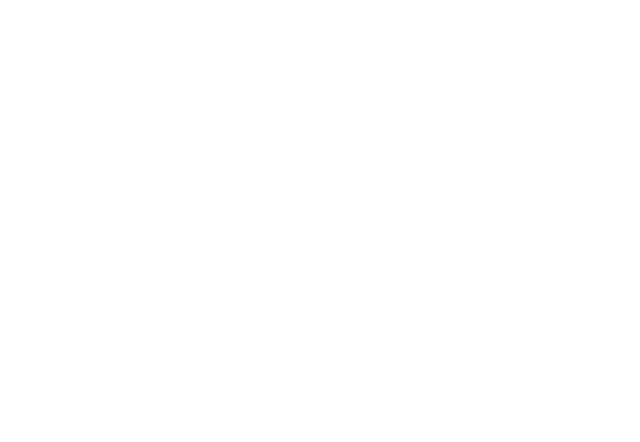
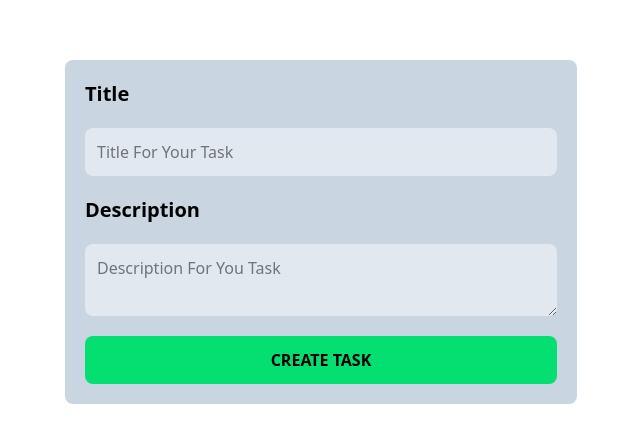
Before and after one commit to AkashMourya9522/Task-Management, a React (Vite) app in the folder frontend/: page /create-task in a window 1280 px wide. Before the commit this address had no page. Shown: the part 168-610 px from the top of the page, without its empty margins (319-959 px from the left). Built offline with nearby package versions, Linux system fonts and the light colour scheme.

Commit message:
Added Create Task

```diff
--- a/frontend/src/App.jsx
+++ b/frontend/src/App.jsx
@@ -1,22 +1,26 @@
-import {BrowserRouter,Routes,Route} from 'react-router-dom'
-import Home from './pages/Home.jsx'
-import Signin from './pages/Signin.jsx'
-import Signup from './pages/Signup.jsx'
-import EditTask from './pages/EditTask.jsx'
+import { BrowserRouter, Routes, Route } from "react-router-dom";
+import Home from "./pages/Home.jsx";
+import Signin from "./pages/Signin.jsx";
+import Signup from "./pages/Signup.jsx";
+import EditTask from "./pages/EditTask.jsx";
+import Protected from "./pages/Protected.jsx";
+import CreateTask from "./pages/CreateTask.jsx";
 
 function App() {
-
   return (
     <BrowserRouter>
-    <Routes>
-      <Route path='/home' element={<Home/>} />
-      <Route path='/sign-in' element={<Signin/>} />
-      <Route path='/sign-up' element={<Signup/>} />
-      <Route path='/task/:id' element={<EditTask/>} />
-    </Routes>
+      <Routes>
+        {/* <Route element={<Protected />}> */}
+          <Route path="/home" element={<Home />} />
+          <Route path="/task/:id" element={<EditTask />} />
+        {/* </Route> */}
 
+        <Route path="/sign-in" element={<Signin />} />
+        <Route path="/sign-up" element={<Signup />} />
+        <Route path="/create-task" element={<CreateTask />} />
+      </Routes>
     </BrowserRouter>
-  )
+  );
 }
 
-export default App
+export default App;
--- /dev/null
+++ b/frontend/src/pages/CreateTask.jsx
@@ -0,0 +1,56 @@
+import axios from "axios";
+import React, { useEffect, useState } from "react";
+import { useNavigate, useParams } from "react-router-dom";
+import { toast } from "react-toastify";
+
+export default function CreateTask() {
+  const [title, setTitle] = useState("");
+  const [description, setDescription] = useState("");
+  const navigate = useNavigate();
+
+  async function handleOnSubmit(e) {
+    e.preventDefault();
+    try {
+      const dbRes = await axios.post(
+        `/api/task/create`,
+        { title, description },
+        {
+          withCredentials: true,
+        }
+      );
+      toast.success("Task Created Successfully");
+      navigate("/home");
+    } catch (error) {
+        toast.error(error.response.data.messsage)
+      console.log(error.response.data.messsage);
+    }
+  }
+
+  return (
+    <div className="flex justify-center items-center h-screen">
+      <form
+        onSubmit={handleOnSubmit}
+        className="flex flex-col gap-5 bg-slate-300 p-5 mx-auto w-full sm:max-w-lg rounded-lg"
+      >
+        <p className="text-xl font-semibold">Title</p>
+        <input
+          onChange={(e) => setTitle(e.target.value)}
+          type="text"
+          value={title}
+          className="p-3 bg-slate-200 rounded-lg outline-none"
+          placeholder="Title For Your Task"
+        />
+        <p className="text-xl font-semibold">Description</p>
+        <textarea
+          onChange={(e) => setDescription(e.target.value)}
+          value={description}
+          className="p-3 bg-slate-200 rounded-lg outline-none"
+          placeholder="Description For You Task"
+        ></textarea>
+        <button className="p-3 bg-green-400 rounded-lg uppercase font-semibold">
+          Create Task
+        </button>
+      </form>
+    </div>
+  );
+}
--- a/frontend/src/pages/EditTask.jsx
+++ b/frontend/src/pages/EditTask.jsx
@@ -41,21 +41,24 @@
   }
 
   return (
-    <div className="flex justify-center items-center h-screen">
+    <div className="flex flex-col items-center justify-center gap-10 h-screen p-5 bg-slate-200">
+      <h1 className="text-3xl font-semibold">Edit Task</h1>
       <form
         onSubmit={handleOnSubmit}
         className="flex flex-col gap-5 bg-slate-300 p-5 mx-auto w-full sm:max-w-lg rounded-lg"
       >
+        <p className="text-xl font-bold">Title</p>
         <input
           onChange={(e) => setTitle(e.target.value)}
           type="text"
           value={title}
-          className="p-3 bg-slate-200 rounded-lg outline-none"
+          className="p-3 bg-slate-200 rounded-lg outline-none font-semibold"
         />
+        <p className="text-xl font-bold">Description</p>
         <textarea
           onChange={(e) => setDescription(e.target.value)}
           value={description}
-          className="p-3 bg-slate-200 rounded-lg outline-none"
+          className="p-3 bg-slate-200 rounded-lg outline-none font-semibold"
         ></textarea>
         <button className="p-3 bg-green-400 rounded-lg">Submit Changes</button>
       </form>
--- a/frontend/src/pages/Protected.jsx
+++ b/frontend/src/pages/Protected.jsx
@@ -1,7 +1,10 @@
-import React from 'react'
+import React from "react";
+import { useSelector } from "react-redux";
+import { Navigate } from "react-router-dom";
+import { Outlet } from "react-router-dom";
 
 export default function Protected() {
-  return (
-    <div></div>
-  )
+  const user = useSelector((state) => state.user.user);
+
+  return <>{user ? <Outlet /> : <Navigate to={"/sign-in"} />}</>;
 }
```
